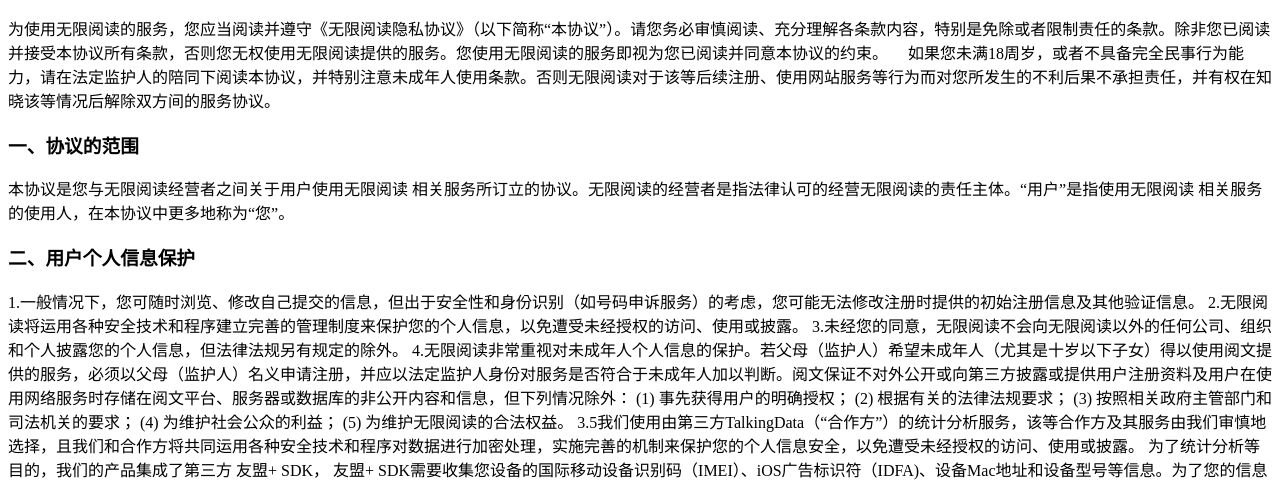
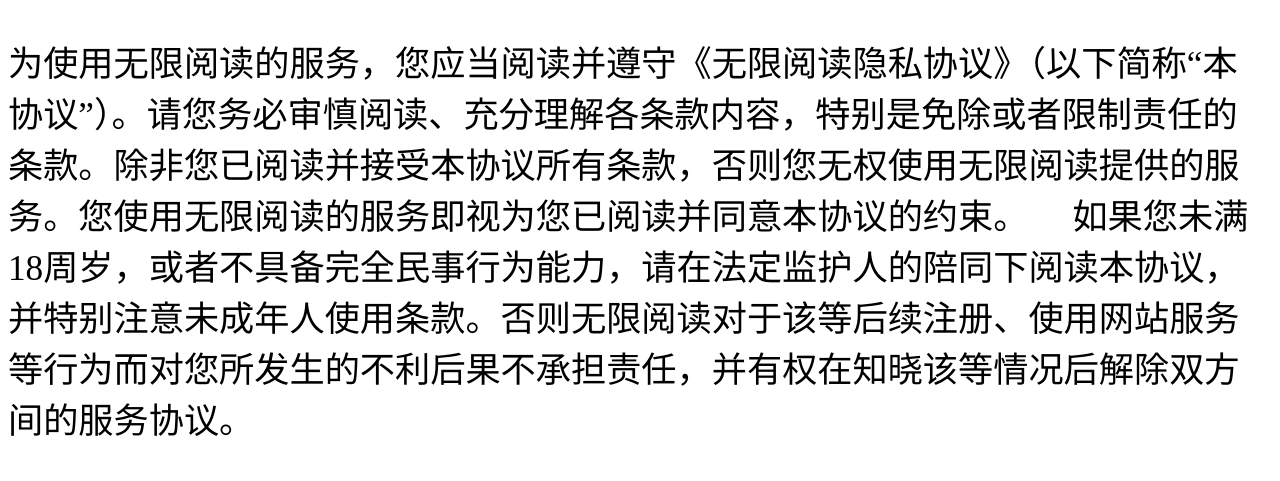
Before and after one commit to BlackLeeHandsome/BlackLeeHandsome.github.io, a plain HTML site: page index.html in a window 1280 px wide. Shown: the top 481 px of the page. Drawn offline with Linux system fonts and the light colour scheme.

Commit message:
Update index.html

```diff
--- a/index.html
+++ b/index.html
@@ -2,8 +2,8 @@
 <html>
 
 <style type="text/css">
-    p {
-    	font: 15
+    body {
+        font-size: 220%;
     }
 </style>
 
```
